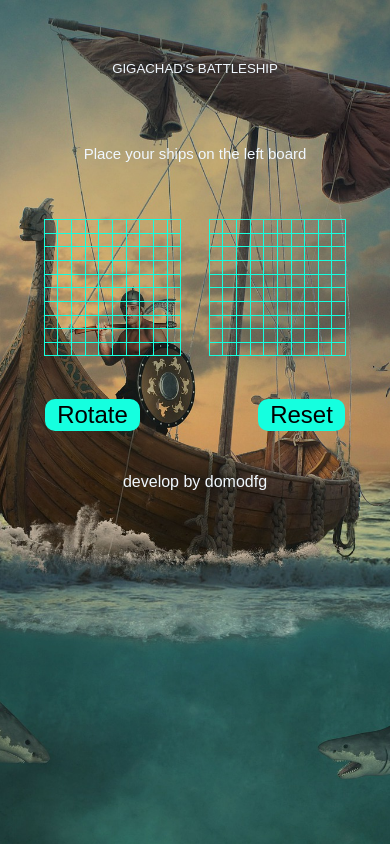
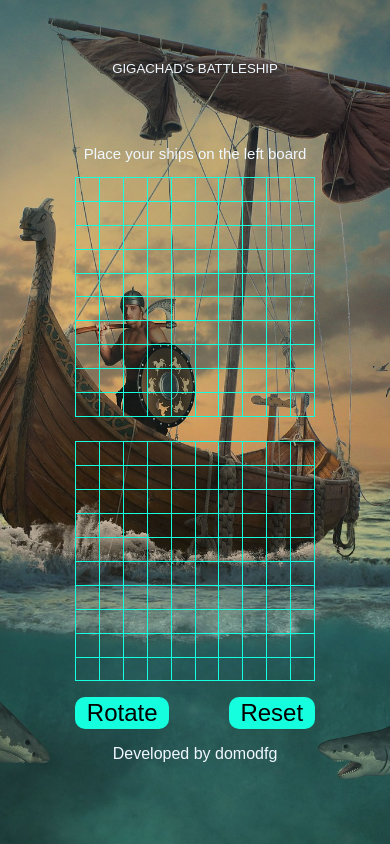
Before and after one commit to domodfg/battleship, a website built with webpack: page dist/index.html in a window 390 px wide. Built offline with Linux system fonts and the light colour scheme; a web font is replaced by a local one.

Commit message:
Add responsive CSS

```diff
--- a/src/style.css
+++ b/src/style.css
@@ -11,6 +11,7 @@
 
 h1 {
   font-weight: 500;
+  margin: 0;
 }
 
 button {
@@ -31,12 +32,8 @@ button:hover {
   display: flex;
   justify-content: space-around;
   align-items: center;
-  max-width: 100vw;
-  gap: 7vw;
-}
+  width: 80%;
 
-.buttons {
-    gap: 30.5vw;
 }
 
 .header {
@@ -56,8 +53,10 @@ button:hover {
     display: flex;
     flex-direction: column;
     align-items: center;
-    justify-content: space-around;
-    gap: 5vh;
+}
+
+.buttons {
+    margin: 1rem 0;
 }
 
 .footer {
@@ -185,3 +184,13 @@ button:hover {
 .previewpatrolBoatV {
   height: 200%;
 }
+
+@media (max-width:700px) {
+    .container {
+        flex-direction: column;
+        gap: 1.5rem;
+    }
+    .gameBoard, .gameBoard2{
+        width: 80%;
+    }
+}
```
Also changed, not shown: dist/index.html, dist/main.js.
